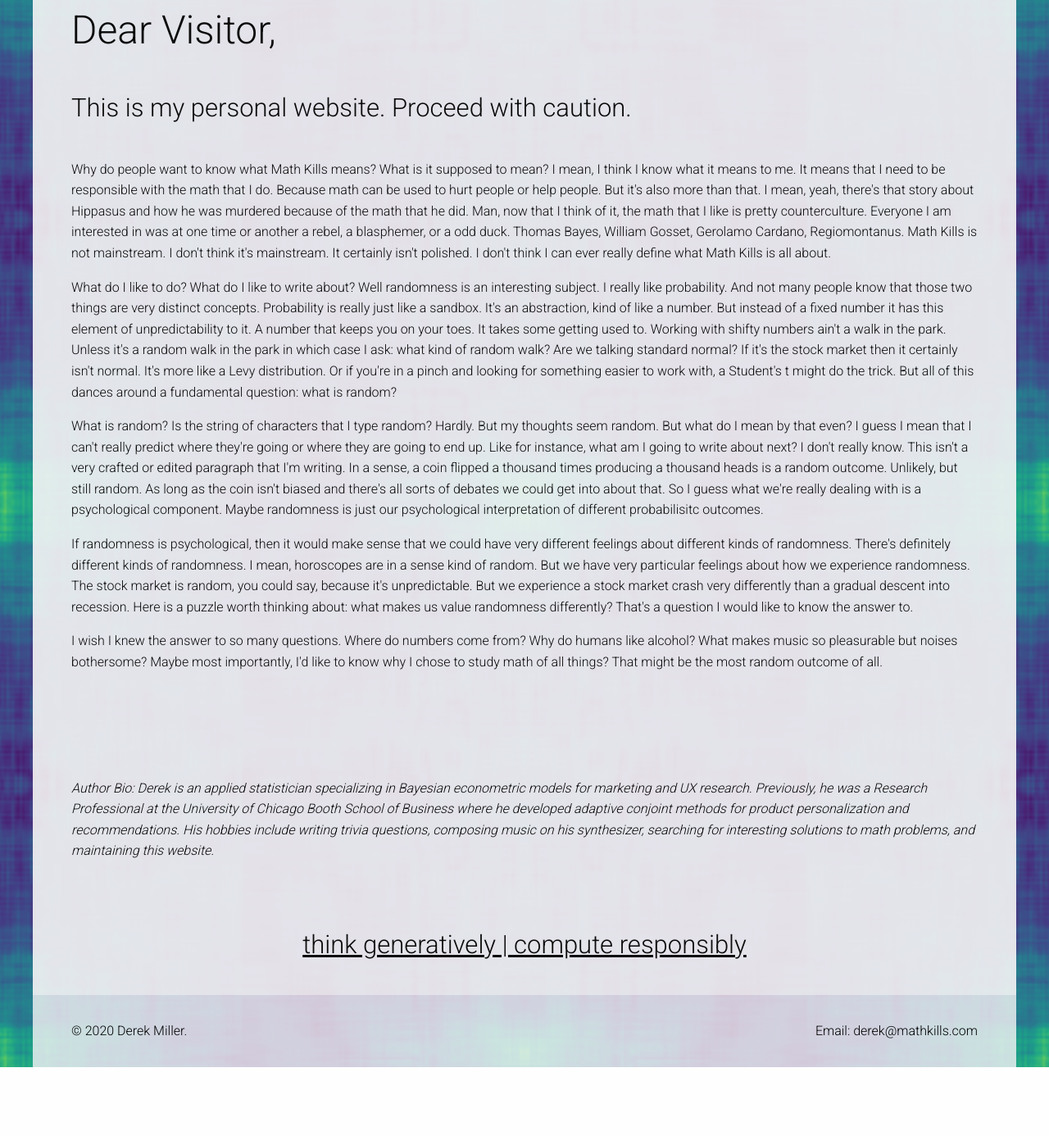
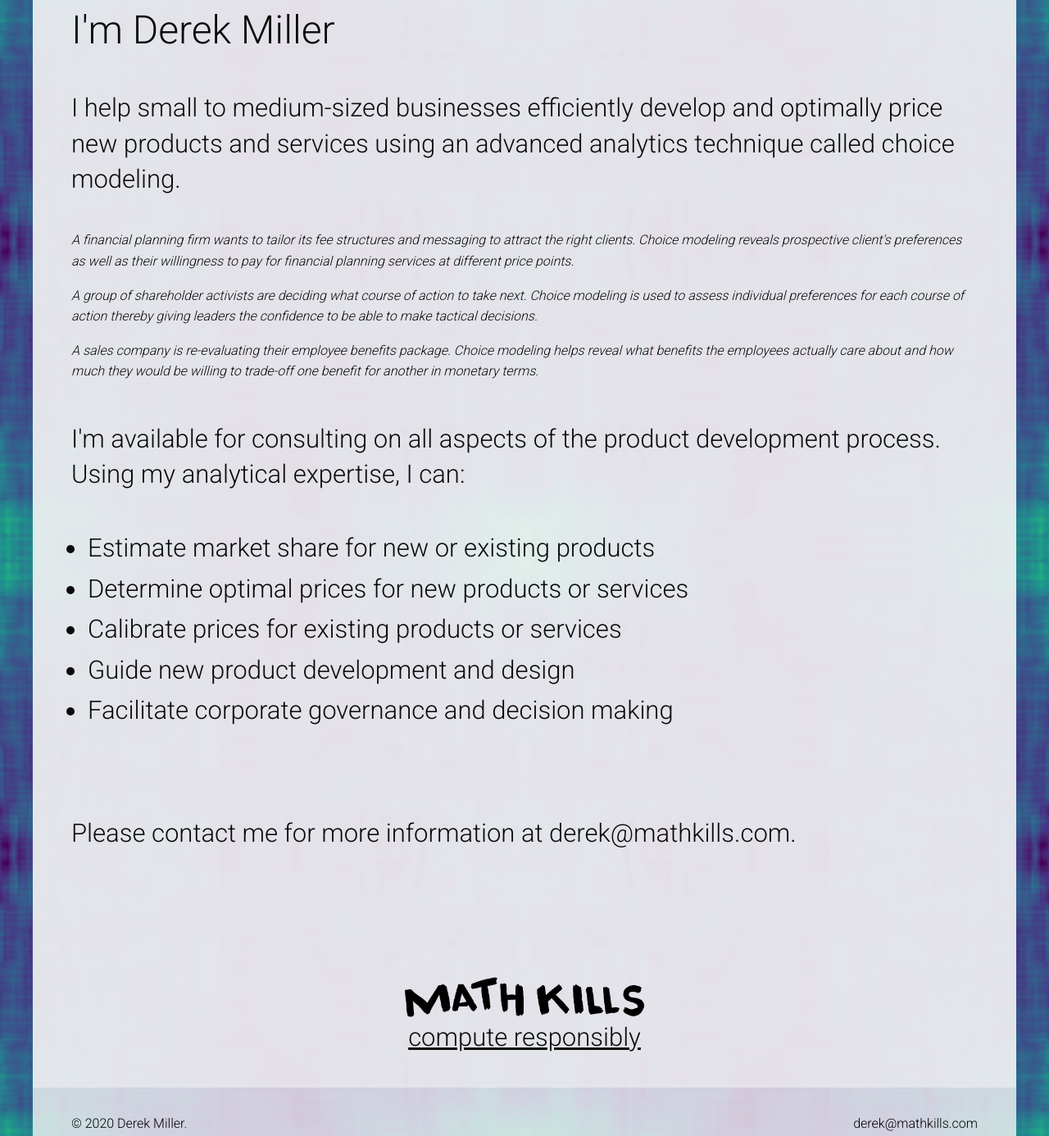
Before and after one commit to mathkills/mathkills.github.io, a plain HTML site: page index.html in a window 1280 px wide. Shown: the part 877-2263 px from the top of the page at 82% size. Before the commit the page ends 2179 px from the top, so only its background shows below. Drawn offline with Linux system fonts and the light colour scheme.

Commit message:
Now a consulting website.

```diff
--- a/index.html
+++ b/index.html
@@ -29,11 +29,6 @@
                                 WORK
                             </a>
                         </li>
-                        <li>
-                            <a href="blog.html" class="clear button secondary large">
-                                BLOG
-                            </a>
-                        </li>
                     </ul>
                 </div>
             </div>
@@ -49,39 +44,42 @@
         <div class="grid-x" style="padding-top: 5rem; padding-bottom: 5rem; padding-left: 2rem; padding-right: 2rem;">
             <div class="cell auto">
                 <h1>
-                    Dear Visitor,
+                    I'm Derek Miller
                 </h1>
                 <h3 style="padding-top: 2rem; padding-bottom: 2rem;">
-                    This is my personal website. Proceed with caution.
+                    I help small to medium-sized businesses efficiently develop and optimally price new products and services using an advanced analytics technique called choice modeling.
                 </h3>
-                <p>
-                    Why do people want to know what Math Kills means? What is it supposed to mean? I mean, I think I know what it means to me. It means that I need to be responsible with the math that I do. Because math can be used to hurt people or help people. But it's also more than that. I mean, yeah, there's that story about Hippasus and how he was murdered because of the math that he did. Man, now that I think of it, the math that I like is pretty counterculture. Everyone I am interested in was at one time or another a rebel, a blasphemer, or a odd duck. Thomas Bayes, William Gosset, Gerolamo Cardano, Regiomontanus. Math Kills is not mainstream. I don't think it's mainstream. It certainly isn't polished. I don't think I can ever really define what Math Kills is all about.
+                <p style="font-style: italic;">
+                    A financial planning firm wants to tailor its fee structures and messaging to attract the right clients. Choice modeling reveals prospective client's preferences as well as their willingness to pay for financial planning services at different price points.
                 </p>
-                <p>
-                    What do I like to do? What do I like to write about? Well randomness is an interesting subject. I really like probability. And not many people know that those two things are very distinct concepts. Probability is really just like a sandbox. It's an abstraction, kind of like a number. But instead of a fixed number it has this element of unpredictability to it. A number that keeps you on your toes. It takes some getting used to. Working with shifty numbers ain't a walk in the park. Unless it's a random walk in the park in which case I ask: what kind of random walk? Are we talking standard normal? If it's the stock market then it certainly isn't normal. It's more like a Levy distribution. Or if you're in a pinch and looking for something easier to work with, a Student's t might do the trick. But all of this dances around a fundamental question: what is random?
+                <p style="font-style: italic;">
+                    A group of shareholder activists are deciding what course of action to take next. Choice modeling is used to assess individual preferences for each course of action thereby giving leaders the confidence to be able to make tactical decisions.
                 </p>
-                <p>
-                    What is random? Is the string of characters that I type random? Hardly. But my thoughts seem random. But what do I mean by that even? I guess I mean that I can't really predict where they're going or where they are going to end up. Like for instance, what am I going to write about next? I don't really know. This isn't a very crafted or edited paragraph that I'm writing. In a sense, a coin flipped a thousand times producing a thousand heads is a random outcome. Unlikely, but still random. As long as the coin isn't biased and there's all sorts of debates we could get into about that. So I guess what we're really dealing with is a psychological component. Maybe randomness is just our psychological interpretation of different probabilisitc outcomes.
+                <p style="font-style: italic;">
+                    A sales company is re-evaluating their employee benefits package. Choice modeling helps reveal what benefits the employees actually care about and how much they would be willing to trade-off one benefit for another in monetary terms.
                 </p>
-                <p>
-                    If randomness is psychological, then it would make sense that we could have very different feelings about different kinds of randomness. There's definitely different kinds of randomness. I mean, horoscopes are in a sense kind of random. But we have very particular feelings about how we experience randomness. The stock market is random, you could say, because it's unpredictable. But we experience a stock market crash very differently than a gradual descent into recession. Here is a puzzle worth thinking about: what makes us value randomness differently? That's a question I would like to know the answer to.
-                </p>
-                <p>
-                    I wish I knew the answer to so many questions. Where do numbers come from? Why do humans like alcohol? What makes music so pleasurable but noises bothersome? Maybe most importantly, I'd like to know why I chose to study math of all things? That might be the most random outcome of all.
-                </p>
-            </div>
-        </div>
-        <div class="grid-x" style="padding: 2rem;">
-            <div class="cell auto">
-                <p style="font-style: italic;">
-                    Author Bio: Derek is an applied statistician specializing in Bayesian econometric models for marketing and UX research. Previously, he was a Research Professional at the University of Chicago Booth School of Business where he developed adaptive conjoint methods for product personalization and recommendations. His hobbies include writing trivia questions, composing music on his synthesizer, searching for interesting solutions to math problems, and maintaining this website.
-                </p>
+                <h3 style="padding-top: 2rem; padding-bottom: 2rem;">
+                    I'm available for consulting on all aspects of the product development process. Using my analytical expertise, I can:
+                    <br>
+                    <br>
+                    <ul>
+                        <li> Estimate market share for new or existing products
+                        <li> Determine optimal prices for new products or services
+                        <li> Calibrate prices for existing products or services
+                        <li> Guide new product development and design
+                        <li> Facilitate corporate governance and decision making
+                    </ul>
+                    <br>
+                    <br>
+                    Please contact me for more information at derek@mathkills.com.
+                </h3>
             </div>
         </div>
         <div class="grid-x" style="padding: 2rem;">
             <div class="cell auto">
                 <h3 style="text-align: center; text-decoration: underline;">
-                    think generatively | compute responsibly
+                    <img src="static/logo/mathkills1.png" style="width: 300px; height: auto;">
+                    <br>compute responsibly
                 </h3>
             </div>
         </div>
@@ -94,7 +92,7 @@
                 &#169 2020 Derek Miller.
             </div>
             <div class="cell auto" style="text-align: right; color: black;">
-                Email: derek@mathkills.com
+                derek@mathkills.com
             </div>
 
         </div>
```
Also changed, not shown: work.html (+0 -5 lines).
